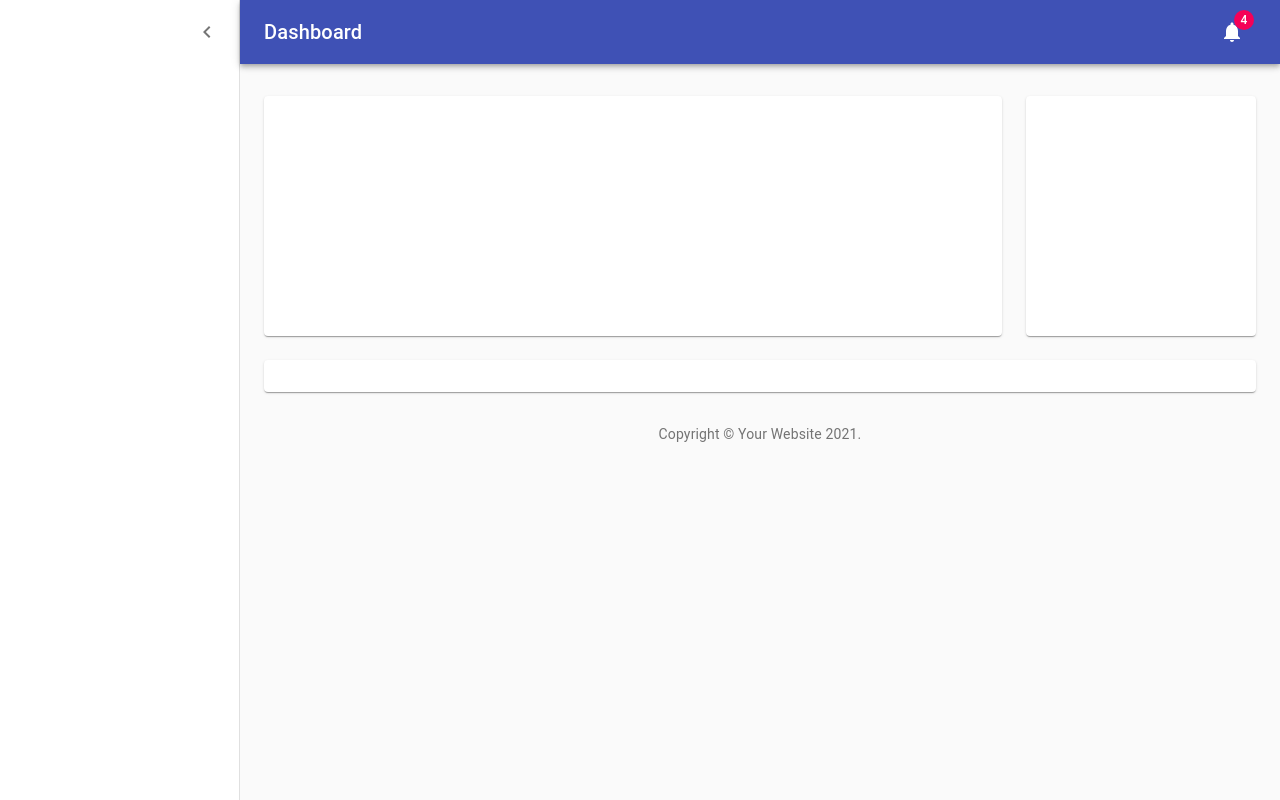
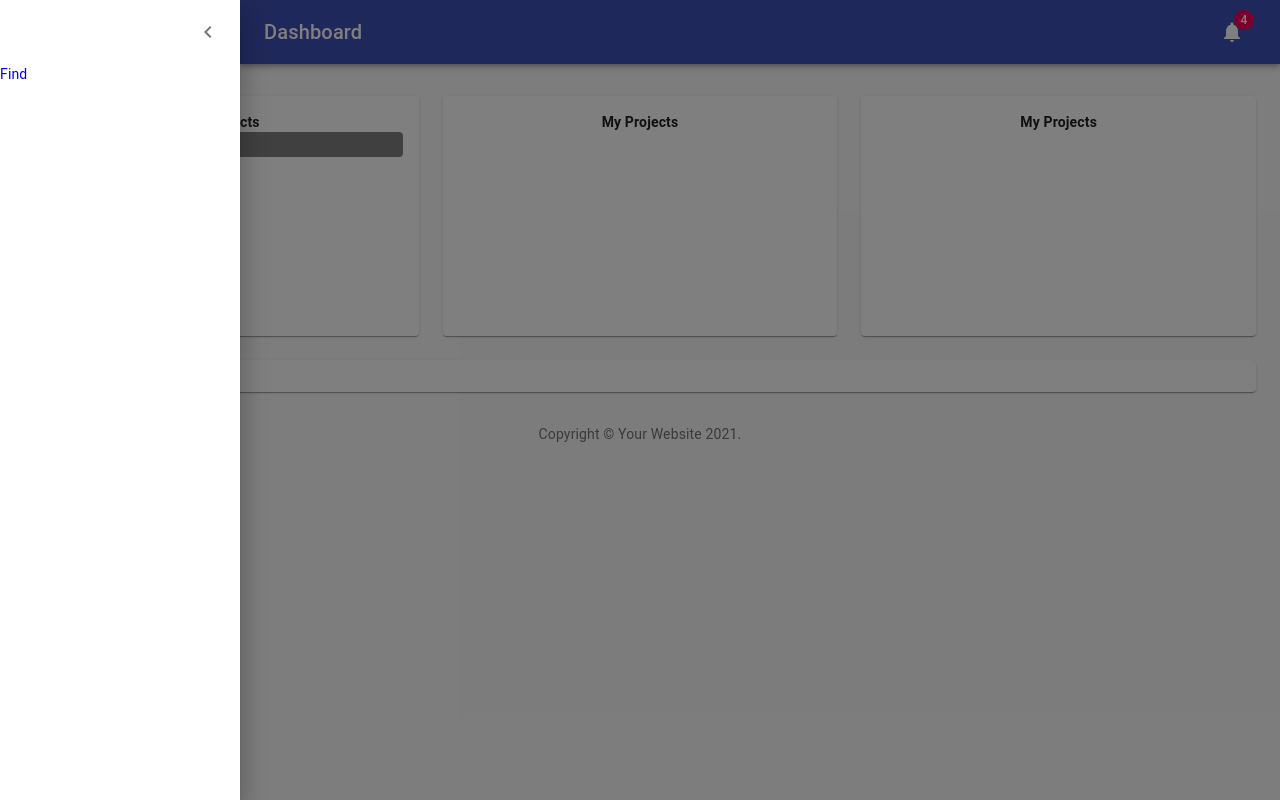
Before and after one commit to HackathonRepos/OpenInder, a React (Create React App) app: page /authenticated/dashboard in a window 1280 px wide. Built offline with nearby package versions, Linux system fonts and the light colour scheme; no server answers.

Commit message:
Added implementation for project cards.

```diff
--- /dev/null
+++ b/src/components/Project.jsx
@@ -0,0 +1,27 @@
+import React from "react";
+import { makeStyles } from "@material-ui/core/styles";
+
+
+
+function Project(proj_id, proj_name) {
+
+    const useStyles = makeStyles((theme) => ({
+        root: {
+            display: "flex",
+            "cursor":"pointer",
+            "background-color": "gray",
+            "border-radius": "4px",
+            "min-height": "25px",
+            "line-height": "25px", //Quick hack to vertically center text
+          }
+    }));
+
+    const classes = useStyles(); // Imports prementioned CSS
+    return (
+        <div className={classes.root} onClick={()=>{window.location="../../projects/"+proj_id.proj_id}}>
+            {proj_id.proj_name}
+        </div>
+    );
+}
+
+export default Project;
--- a/src/screens/Dashboard.jsx
+++ b/src/screens/Dashboard.jsx
@@ -1,5 +1,8 @@
 import React from "react";
 import clsx from "clsx";
+
+import Project from "../components/Project";
+
 import { makeStyles } from "@material-ui/core/styles";
 import CssBaseline from "@material-ui/core/CssBaseline";
 import Drawer from "@material-ui/core/Drawer";
@@ -112,6 +115,10 @@ const useStyles = makeStyles((theme) => ({
   fixedHeight: {
     height: 240,
   },
+  header: {
+    "font-weight": "bold",
+    "align-self": "center",
+  },
 }));
 
 // Dashboard = main page where users can see the projects they're involved in
@@ -168,7 +175,7 @@ function Dashboard() {
       </AppBar>
       {/* Puts the drawer in the side of the dashboard */}
       <Drawer
-        variant="permanent"
+        variant="temporary"
         classes={{
           paper: clsx(classes.drawerPaper, !open && classes.drawerPaperClose),
         }}
@@ -179,18 +186,30 @@ function Dashboard() {
             <ChevronLeftIcon />
           </IconButton>
         </div>
+        <Link color="#757C7D" href="./find">
+        Find
+        </Link>{" "}
       </Drawer>
       <main className={classes.content}>
         <div className={classes.appBarSpacer} />
         <Container maxWidth="lg" className={classes.container}>
           <Grid container spacing={3}>
             {/* Chart */}
-            <Grid item xs={12} md={8} lg={9}>
-              <Paper className={fixedHeightPaper}></Paper>
+            <Grid item xs={12} md={4} lg={4}>
+              <Paper className={fixedHeightPaper}>
+                <header className={classes.header}> My Projects </header>
+                <Project proj_id="project_id" proj_name="project_name"/></Paper>
             </Grid>
             {/* Recent Deposits */}
-            <Grid item xs={12} md={4} lg={3}>
-              <Paper className={fixedHeightPaper}></Paper>
+            <Grid item xs={12} md={4} lg={4}>
+              <Paper className={fixedHeightPaper}>
+                <header className={classes.header}> My Projects </header>
+              </Paper>
+            </Grid>
+            <Grid item xs={12} md={4} lg={4}>
+              <Paper className={fixedHeightPaper}>
+                <header className={classes.header}> My Projects </header>
+              </Paper>
             </Grid>
             {/* Recent Orders */}
             <Grid item xs={12}>
```
